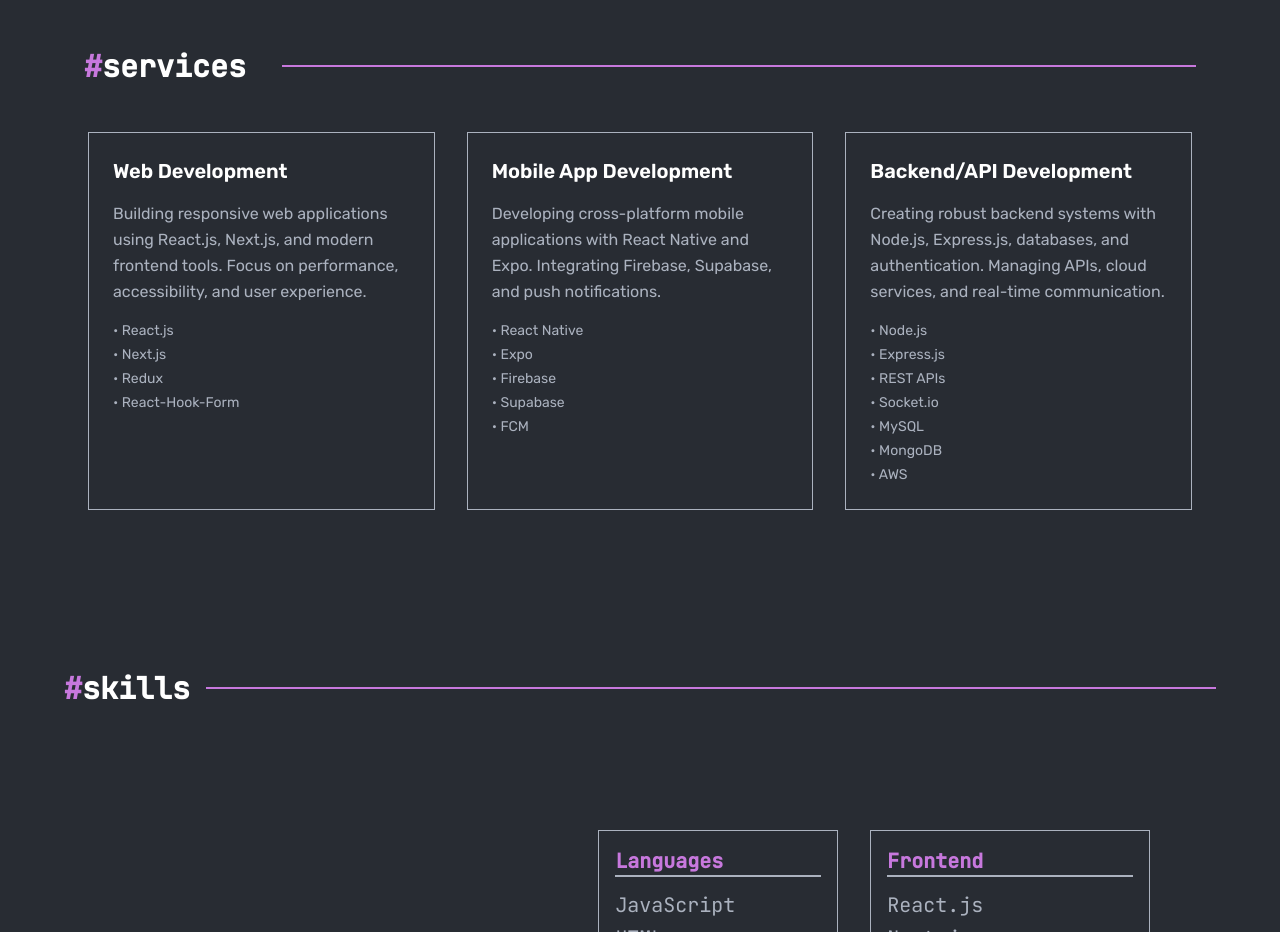
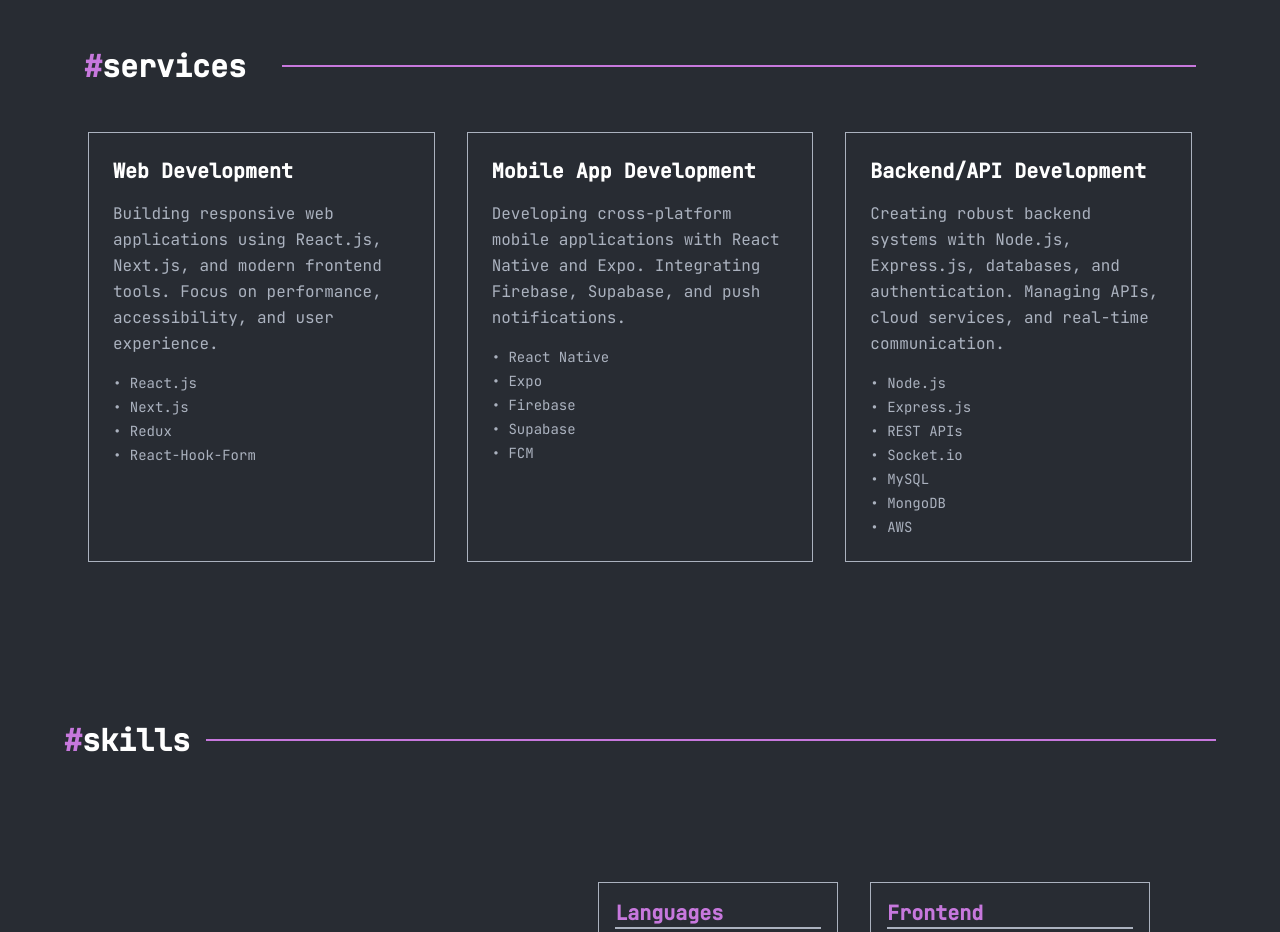
Before and after one commit to kamalhara/kamal-hara---portfolio, a Next.js app: page / in a window 1280 px wide. Shown: the part 1980-2912 px from the top of the page. Built offline with nearby package versions, Linux system fonts and the light colour scheme.

Commit message:
Font changed in service section

```diff
--- a/app/_components/Services.js
+++ b/app/_components/Services.js
@@ -14,14 +14,14 @@ export default function Services() {
         </div>
       </div>
 
-      {/* Services Grid */}
+
       <div className="max-w-6xl mx-auto grid grid-cols-1 md:grid-cols-3 gap-8 px-4 md:px-6">
-        {/* Web Development */}
-        <div className="border border-(--border) p-6 hover:border-(--purple) transition-colors">
+
+        <div className="border border-(--border) p-6 hover:border-(--purple) transition-colors font-mono">
           <h3 className="text-xl font-semibold text-(--white) mb-4">
             Web Development
           </h3>
-          <p className="text-(--primary) text-base leading-relaxed">
+          <p className="text-(--primary) text-base leading-relaxed ">
             Building responsive web applications using React.js, Next.js, and modern frontend tools. Focus on performance, accessibility, and user experience.
           </p>
           <ul className="text-(--primary) text-sm mt-4 space-y-1">
@@ -33,7 +33,7 @@ export default function Services() {
         </div>
 
         {/* Mobile App Development */}
-        <div className="border border-(--border) p-6 hover:border-(--purple) transition-colors">
+        <div className="border border-(--border) p-6 hover:border-(--purple) transition-colors font-mono">
           <h3 className="text-xl font-semibold text-(--white) mb-4">
             Mobile App Development
           </h3>
@@ -50,7 +50,7 @@ export default function Services() {
         </div>
 
         {/* Backend/API Development */}
-        <div className="border border-(--border) p-6 hover:border-(--purple) transition-colors">
+        <div className="border border-(--border) p-6 hover:border-(--purple) transition-colors font-mono">
           <h3 className="text-xl font-semibold text-(--white) mb-4">
             Backend/API Development
           </h3>
```
